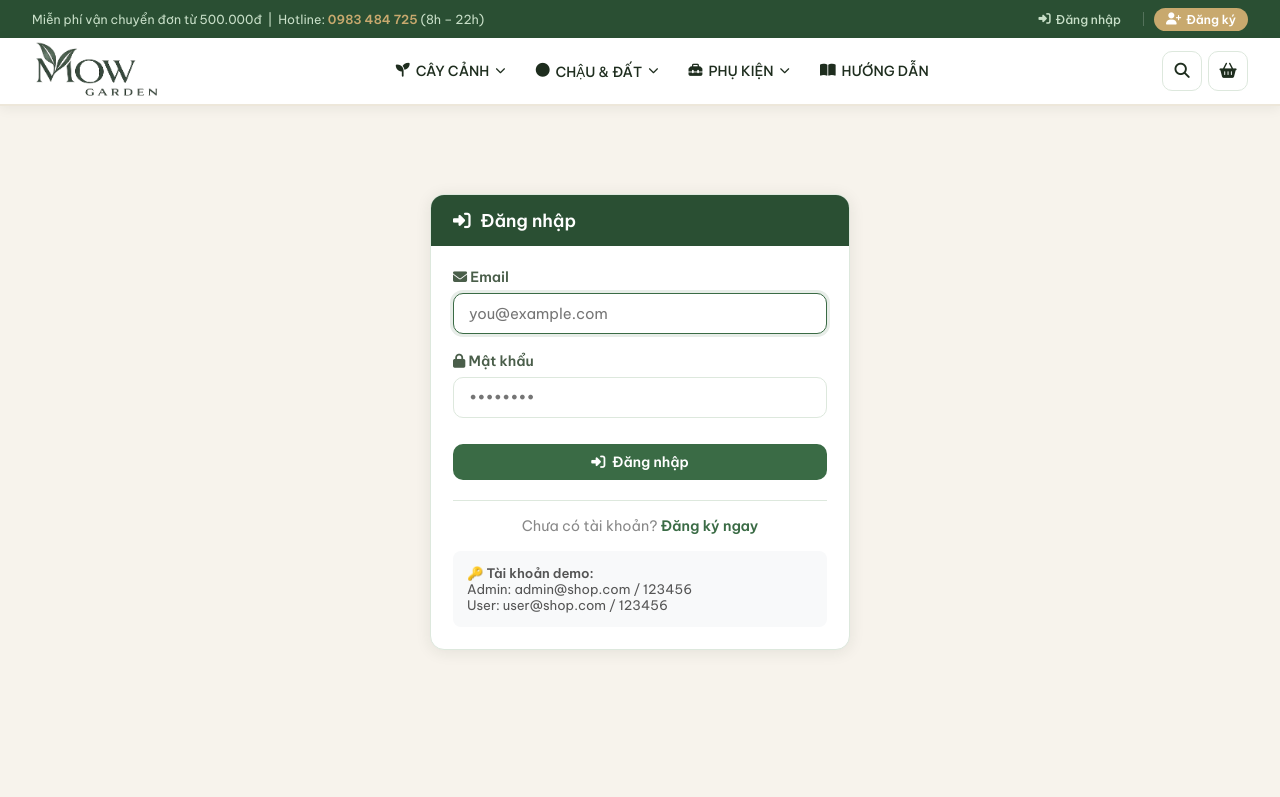
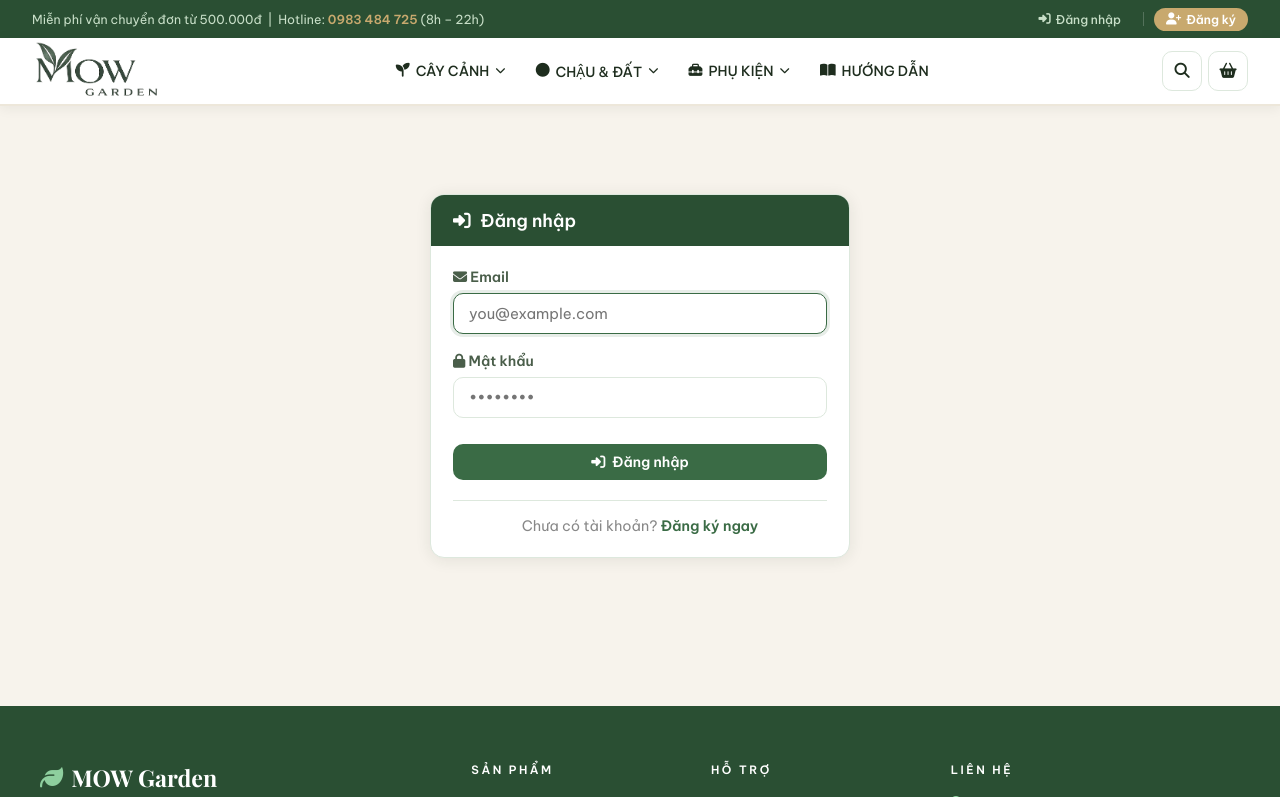
Before and after one commit to thu-com/KTRA2_LTWEB, a PHP site: template views/Auth/login.php in a window 1280 px wide. Shown: the top 797 px of the page. Run offline with PHP 8.4, Linux system fonts and the light colour scheme; the template is opened without the code that fills it, so the values that code supplies are empty; some libraries are stand-ins or nearby versions.

Commit message:
xóa phần test user

```diff
--- a/views/Auth/login.php
+++ b/views/Auth/login.php
@@ -25,13 +25,6 @@
                     <a href="<?= APP_URL ?>/auth/register" style="color:var(--primary);font-weight:600">Đăng ký ngay</a>
                 </p>
             </div>
-
-            <!-- Tài khoản demo -->
-            <div style="background:#f8f9fa;border-radius:8px;padding:14px;margin-top:16px;font-size:.82rem;color:#555">
-                <strong>🔑 Tài khoản demo:</strong><br>
-                <span>Admin: admin@shop.com / 123456</span><br>
-                <span>User: user@shop.com / 123456</span>
-            </div>
         </div>
     </div>
 </div>
```
Also changed, not shown: views/Auth/register.php (+0 -7 lines).
